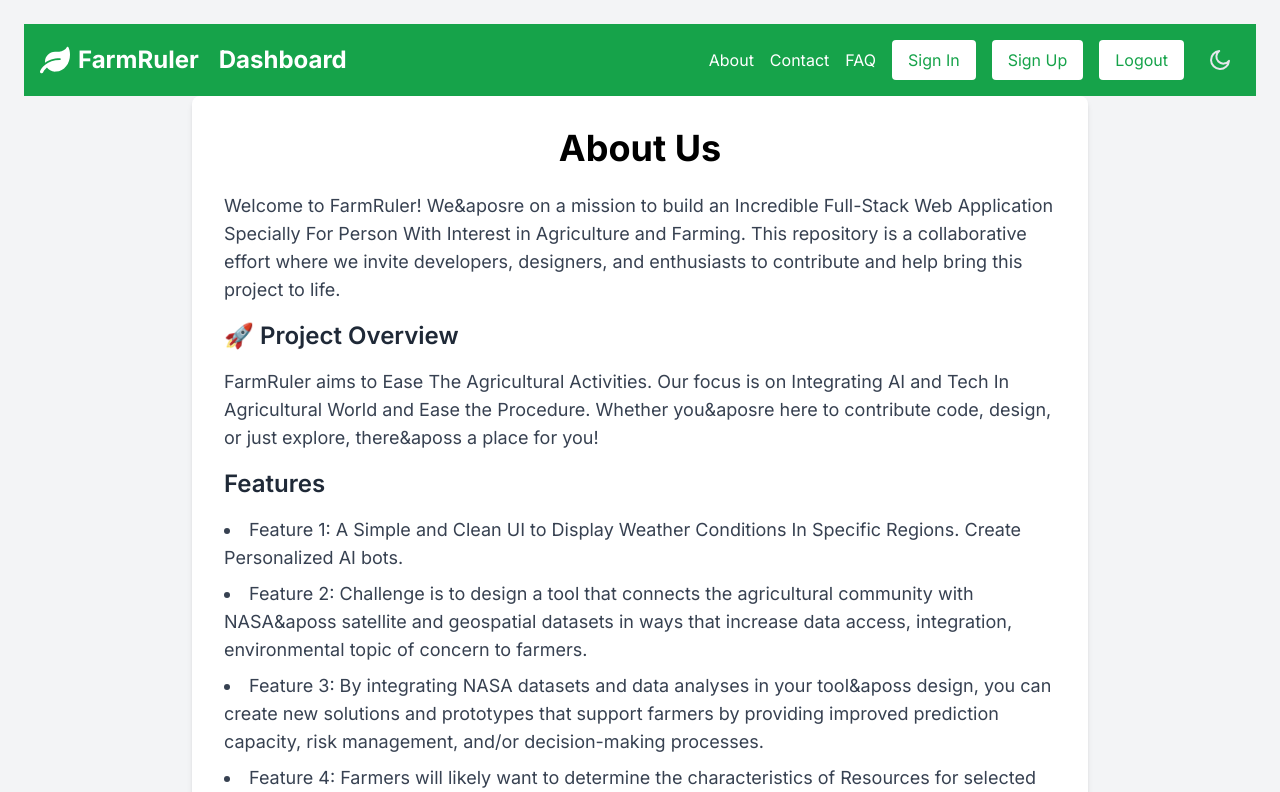
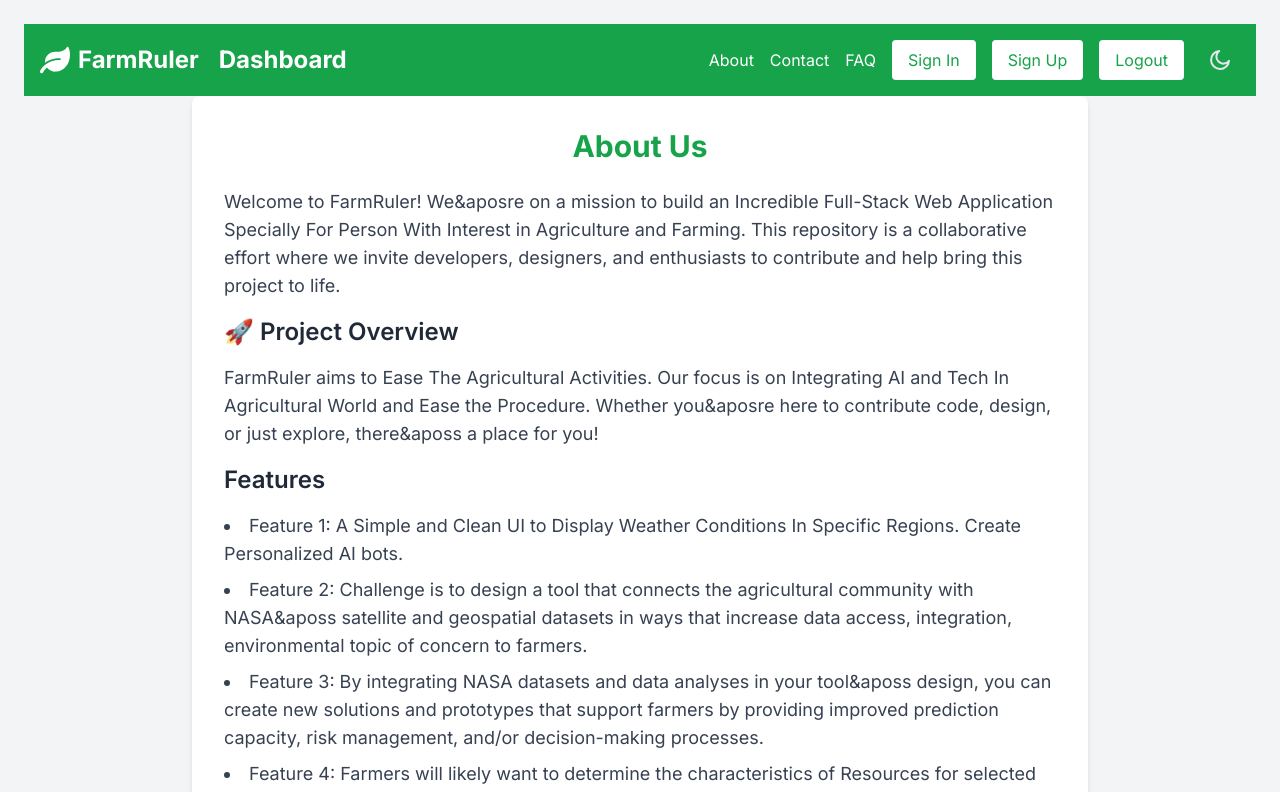
Before and after one commit to MOHAMMED-IQRAMUL/FarmRuler, a Next.js app: page /about in a window 1280 px wide. Shown: the top 792 px of the page. Built offline with nearby package versions, Linux system fonts and the light colour scheme.

Commit message:
fix: Styles for About Us Page title

```diff
--- a/app/about/page.js
+++ b/app/about/page.js
@@ -2,13 +2,14 @@
 import React from 'react';
 import Navbar from '../components/Navbar';
 import Footer from '../components/Footer';
+import PageTitle from '../components/PageTitle';
 
 const AboutPage = () => {
     return (
         <div className="min-h-screen bg-gray-100 p-6">
             <Navbar />
             <div className="max-w-4xl mx-auto bg-white shadow-md rounded-lg p-8">
-                <h1 className="text-4xl font-bold text-center mb-6">About Us</h1>
+                <PageTitle title="About Us" />
                 <p className="text-lg text-gray-700 mb-4">
                     Welcome to FarmRuler! We&aposre on a mission to build an Incredible Full-Stack Web Application Specially For Person With Interest in Agriculture and Farming. This repository is a collaborative effort where we invite developers, designers, and enthusiasts to contribute and help bring this project to life.
                 </p>
```
